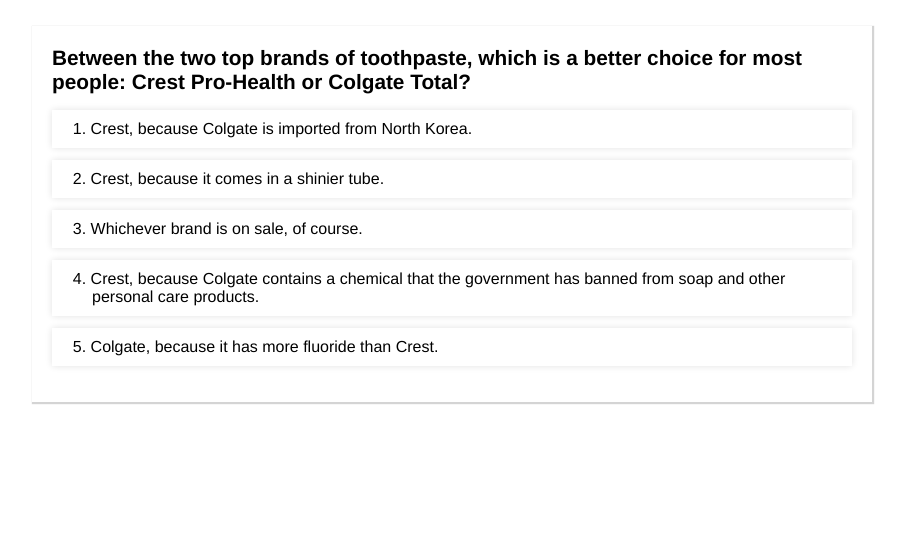
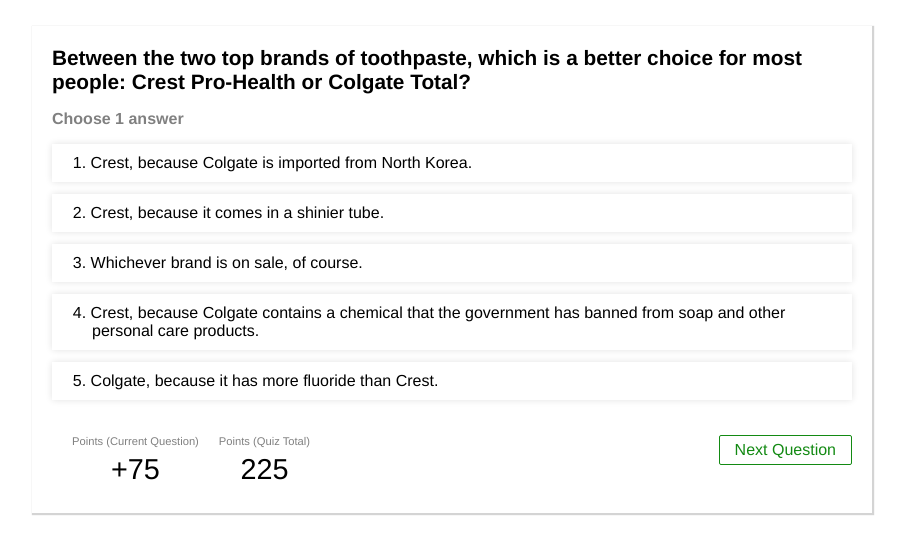
Before and after one commit to pkprosol/quizzify_demo, a React (Create React App) app: page / in a window 1280 px wide. Shown: the top 554 px of the page, without its empty margins (188-1093 px from the left). Built offline with nearby package versions, Linux system fonts and the light colour scheme.

Commit message:
Instruction text

```diff
--- a/src/App.css
+++ b/src/App.css
@@ -10,7 +10,7 @@
   padding: 20px;
 }
 
-.Instruction-text {
+.instructionText {
   color: grey;
   font-weight: bold;
 }
--- a/src/Quiz.js
+++ b/src/Quiz.js
@@ -39,7 +39,7 @@
       this.setState({
         questionIndex: questionIndex - 1,
         answerHighlightedStatus: Array(gameArray[this.state.questionIndex].answers.length).fill(null),
-        // answerSelectedStatus: Array(gameArray[this.state.questionIndex].answers.length).fill(null)
+        answerSelectedStatus: Array(gameArray[this.state.questionIndex].answers.length).fill(null)
       });
     }
   }
@@ -58,18 +58,42 @@
 
   renderQuestion() {
     const questionText = gameArray[this.state.questionIndex].questionText;
+
     return <Question questionText={questionText} />;
+  }
+
+  renderInstructions() {
+    const answerArray = gameArray[this.state.questionIndex].answers;
+    var numberOfRightAnswers = calculateRightAnswers(answerArray);
+    var instructionText;
+
+    if (numberOfRightAnswers == 1) {
+      instructionText = "Choose 1 answer"
+    } else if (numberOfRightAnswers < 4) {
+      instructionText = "Choose " + numberOfRightAnswers + " answers"
+    } else {
+      instructionText = "Choose all correct answers"
+    }
+    return <p className="instructionText">{instructionText}</p>;
   }
 
   renderAnswers() {
     const answersArray = gameArray[this.state.questionIndex].answers;
     var answersList = answersArray.map((answerDictionary, i) => {
-      return <Answer key={'answer'+i} answerDictionary={answerDictionary} isHighlighted={this.state.answerHighlightedStatus[i]} isSelected={this.state.answerSelectedStatus[i]} onClick={() => this.handleClick(i)} />
+
+      return <Answer
+                key={'answer'+i}
+                answerDictionary={answerDictionary}
+                isHighlighted={this.state.answerHighlightedStatus[i]}
+                isSelected={this.state.answerSelectedStatus[i]}
+                onClick={() => this.handleClick(i)} />
     });
+
     return answersList;
   }
 
   renderFooter() {
+
     return <Footer
               answerIndex={this.state.questionIndex}
               questionArrayLength={this.state.questionArrayLength}
@@ -83,10 +107,11 @@
       <div className="appContainer">
         <div className="quizContainer">
           {this.renderQuestion()}
+          {this.renderInstructions()}
           <ol>
             {this.renderAnswers()}
           </ol>
-
+          {this.renderFooter()}
         </div>
       </div>
     );
@@ -94,3 +119,15 @@
 }
 
 export default Quiz;
+
+function calculateRightAnswers(answerArray) {
+  var rightAnswers = 0;
+  for (var answerDictionary of answerArray) {
+    if (answerDictionary["isCorrect"]) {
+      rightAnswers += 1;
+    }
+  }
+  console.log(rightAnswers);
+
+  return rightAnswers;
+}
```
